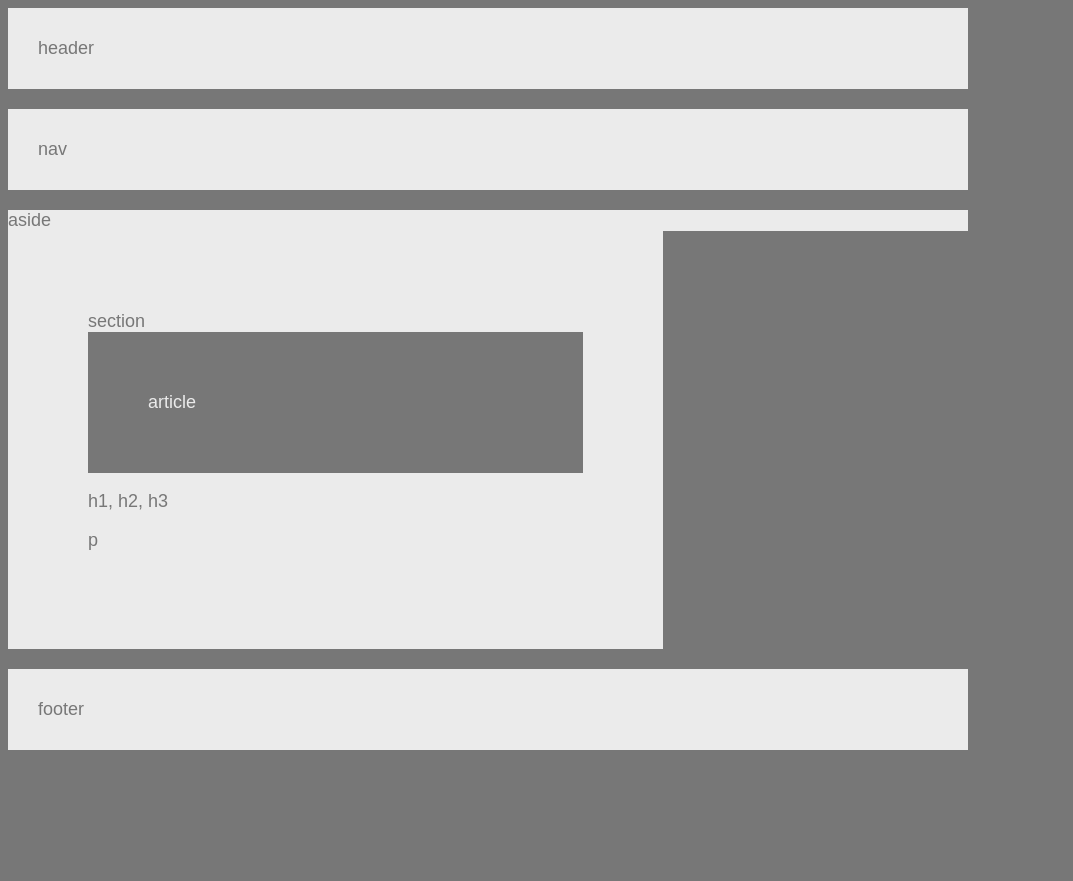
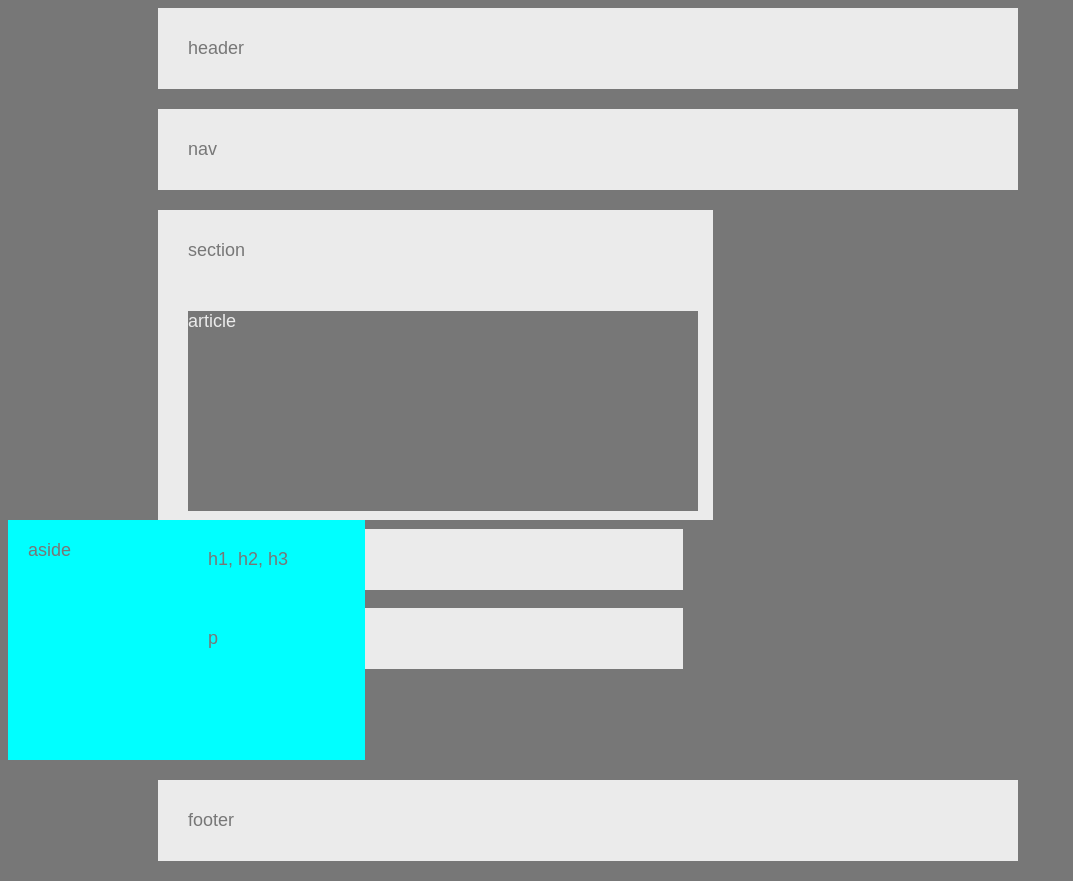
Before and after one commit to luiszamudio4/HW-Wireframe, a plain HTML site: page index.html in a window 1280 px wide. Shown: the whole page, without its empty margins (0-1073 px from the left). Before the commit the page ends 800 px from the top, so only its background shows below. Drawn offline with Linux system fonts and the light colour scheme.

Commit message:
fix a little of the styling

```diff
--- a/index.html
+++ b/index.html
@@ -12,12 +12,13 @@
 
     <header>header</header>
     <nav>nav</nav>
-    <aside>aside</aside>
-<section>section
+    <section>section
         <article>article</article>
         <p>h1, h2, h3</p>
         <p>p</p>
-</section>
+    </section>
+    <aside>aside</aside>
+
     <footer>footer</footer>
 
 </body>
--- a/style.css
+++ b/style.css
@@ -12,21 +12,41 @@ header, nav, section, aside, footer {
 article{
     color: #ebebeb;
     background: #777;
-    padding: 60px;
+    height: 80%;
+    width: 510px;
+    margin-top: 50px;
+
 }
 p {
     color: #777;
     background: #ebebeb;
+    padding: 20px;
 }
 section{
     width: 495px;
-    padding: 80px;
+    height: 250px;
+    padding: 30px;
+    margin-left: 150px;
+
+
+
 }
 header,nav,footer {
+    clear: both;
+    overflow: auto;
     padding: 30px;
     margin-bottom: 20px;
+    margin-left: 150px;
+    margin-right: -50px;
 
 }
 footer{
     margin-top: 20px;
 }
+
+aside{
+padding: 20px;
+width: 33%;
+height: 200px;
+background-color: aqua;
+}
```
